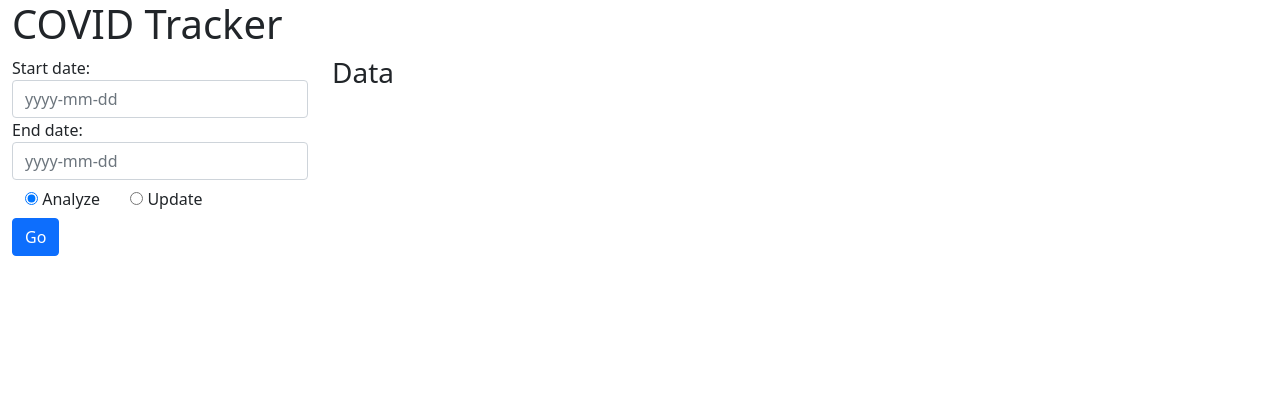
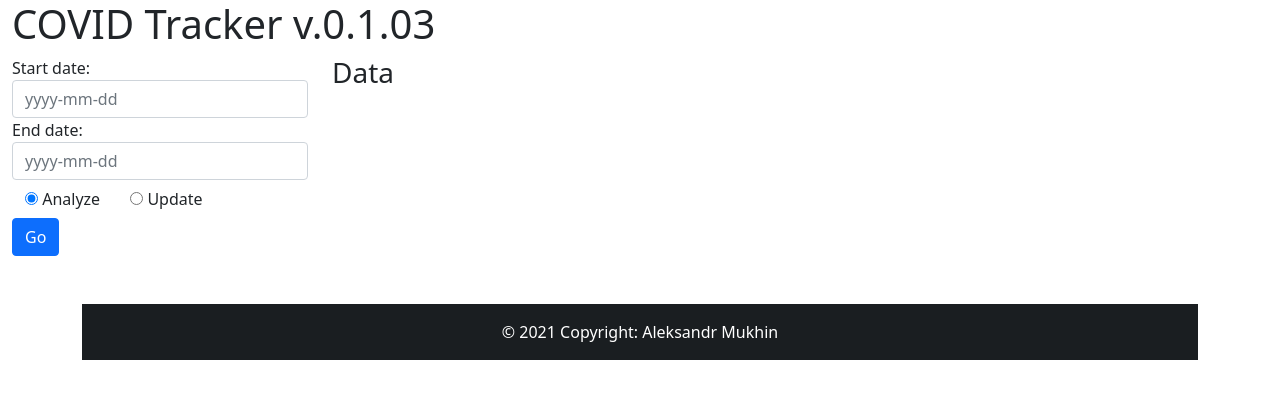
Before and after one commit to mab64/covtrack, a Flask app: page / in a window 1280 px wide. Shown: the top 399 px of the page. Run offline with Flask 2, Linux system fonts and the light colour scheme; parts of the project's set-up code (start-up, migrations or seed data) failed here and were passed over; some libraries are stand-ins or nearby versions.

Commit message:
Frontend version number; Logging usage

```diff
--- a/app/app.py
+++ b/app/app.py
@@ -1,34 +1,46 @@
 """app.debug = True or app.config['DEBUG'] = True
-export FLASK_DEBUG=1; flask run"""
-
-import os
-import sys
-import json
-from flask import Flask, redirect, render_template, request, url_for
-
-import tracker
-
-import logging
-
+export FLASK_DEBUG=1; flask run
 logging.basicConfig(
     format='%(levelname)-8s [%(filename)s:%(lineno)d] %(message)s',
     datefmt='%Y-%m-%d:%H:%M:%S',
     level=logging.DEBUG)
 # format='%(asctime)s,%(msecs)d %(levelname)-8s [%(filename)s:%(lineno)d] %(message)s',
 
-logger = logging.getLogger(__name__)
+# logger = logging.getLogger(__name__)
+
+"""
+
+import os
+import sys
+import json
+from flask import Flask, redirect, render_template, request, url_for
+import logging
+
+import tracker
+
+
+logging.basicConfig(
+    format='%(levelname)-8s %(asctime)s [%(filename)s:%(lineno)d] %(message)s',
+    datefmt='%Y-%m-%d:%H:%M:%S')
+# format='%(asctime)s,%(msecs)d %(levelname)-8s [%(filename)s:%(lineno)d] %(message)s',
+
+# logger = logging.getLogger(__name__)
 
 
 ROOT_DIR = os.path.dirname(os.path.abspath(__file__))
-print('ROOT_DIR:', ROOT_DIR)
+__version__ = '0.1.03'
+# print('ROOT_DIR:', ROOT_DIR, '', __version__)
 
 app = Flask(__name__)
+
+app.logger.info('Version: {};'.format(__version__))
+app.logger.debug('ROOT_DIR: {}'.format(ROOT_DIR))
 
 @app.route("/")
 def index():
     """Generates main page."""
 
-    return render_template("index.html")
+    return render_template("index.html", version=__version__)
 
 
 @app.route('/update')
--- a/app/templates/index_layout.html
+++ b/app/templates/index_layout.html
@@ -45,11 +45,26 @@
     <div class="container-fluid">
         <div class="page-header">
             <h1>
-                COVID Tracker
+                COVID Tracker v.{{version }}
                 <small>{% block subtext %}{% endblock %}</small>
             </h1>
         </div>
         {% block body %}{% endblock %}
-    </div>
+
+		<!-- Remove the container if you want to extend the Footer to full width. -->
+		<div class="container my-5">
+
+			<footer class="footer mt-auto bg-dark text-center text-white">
+			<!-- Copyright -->
+			<div class="text-center p-3" style="background-color: rgba(0, 0, 0, 0.2);">
+			© 2021 Copyright: Aleksandr Mukhin
+			</div>
+			<!-- Copyright -->
+		</footer>
+
+		</div>
+		<!-- End of .container -->
+	</div>
+
 </body>
 </html>
--- a/app/tracker.py
+++ b/app/tracker.py
@@ -7,6 +7,7 @@ import os
 import requests
 # import time
 import pymysql
+import logging
 
 APP_PATH = os.path.dirname(os.path.abspath(__file__))
 
@@ -30,6 +31,18 @@ if os.getenv('MYSQL_DATABASE'):
     CONF["MYSQL_DATABASE"] = os.getenv('MYSQL_DATABASE')
 
 # print('CONF:', CONF)
+if os.getenv('FLASK_DEBUG') == '1' or os.getenv('FLASK_ENV').lower() == 'development':
+    log_level = logging.DEBUG
+else:
+    log_level = logging.INFO
+
+logging.basicConfig(
+    format='%(levelname)-8s %(asctime)s [%(filename)s:%(lineno)d] %(message)s',
+    datefmt='%Y-%m-%d:%H:%M:%S',
+    level=log_level)
+logger = logging.getLogger(__name__)
+
+logger.debug('CONF: {}'.format(CONF))
 
 
 def check_db():
@@ -175,10 +188,12 @@ try:
                         password=CONF["MYSQL_PASSWORD"],
                         database=CONF["MYSQL_DATABASE"])
 except pymysql.Error:
-    print('Cannot connect to database!')
+    # print('Cannot connect to database!')
+    logger.error('Cannot connect to database!')
     CONN = False
 else:
-    print('Connected to database')
+    # print('Connected to database')
+    logger.info('Connected to database')
     check_db()
 
 #CUR = CONN.cursor(pymysql.cursors.DictCursor)
```
Also changed, not shown: 2 other files.
